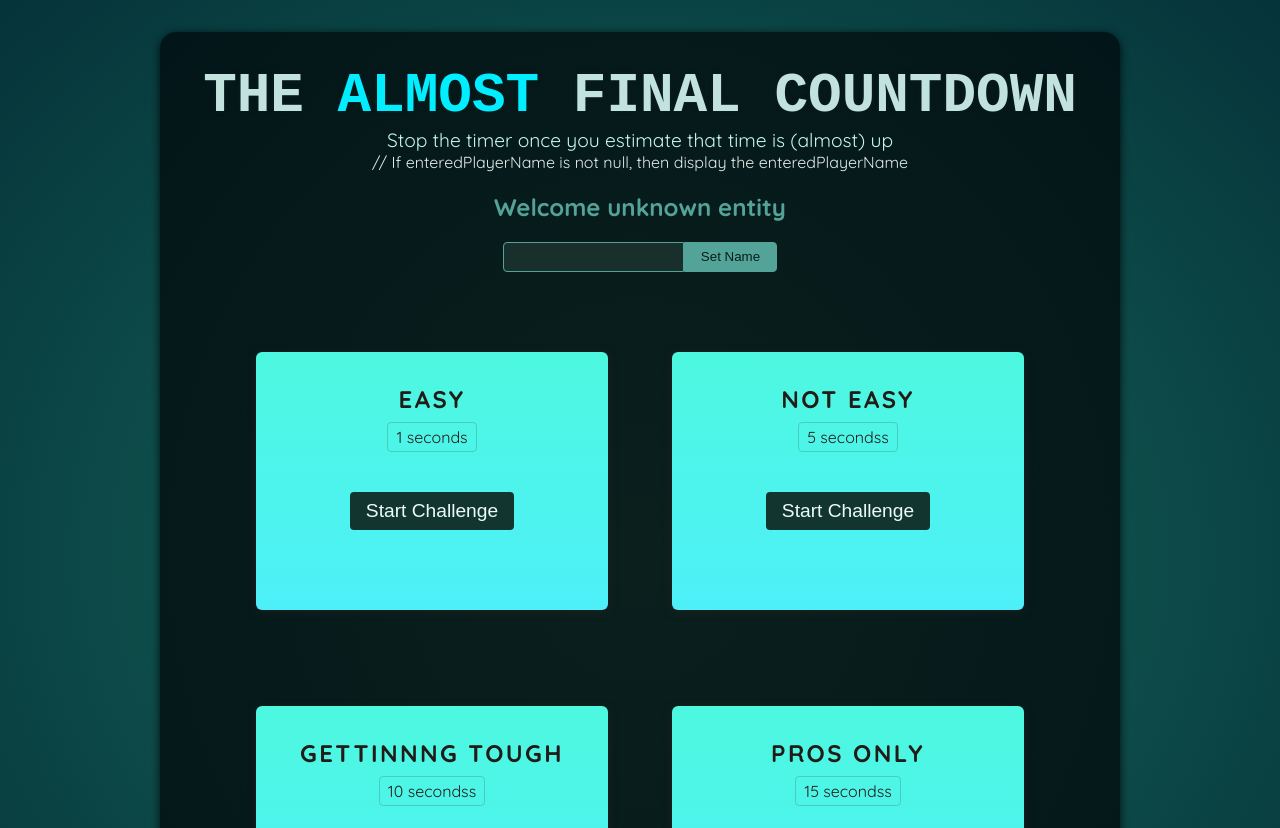
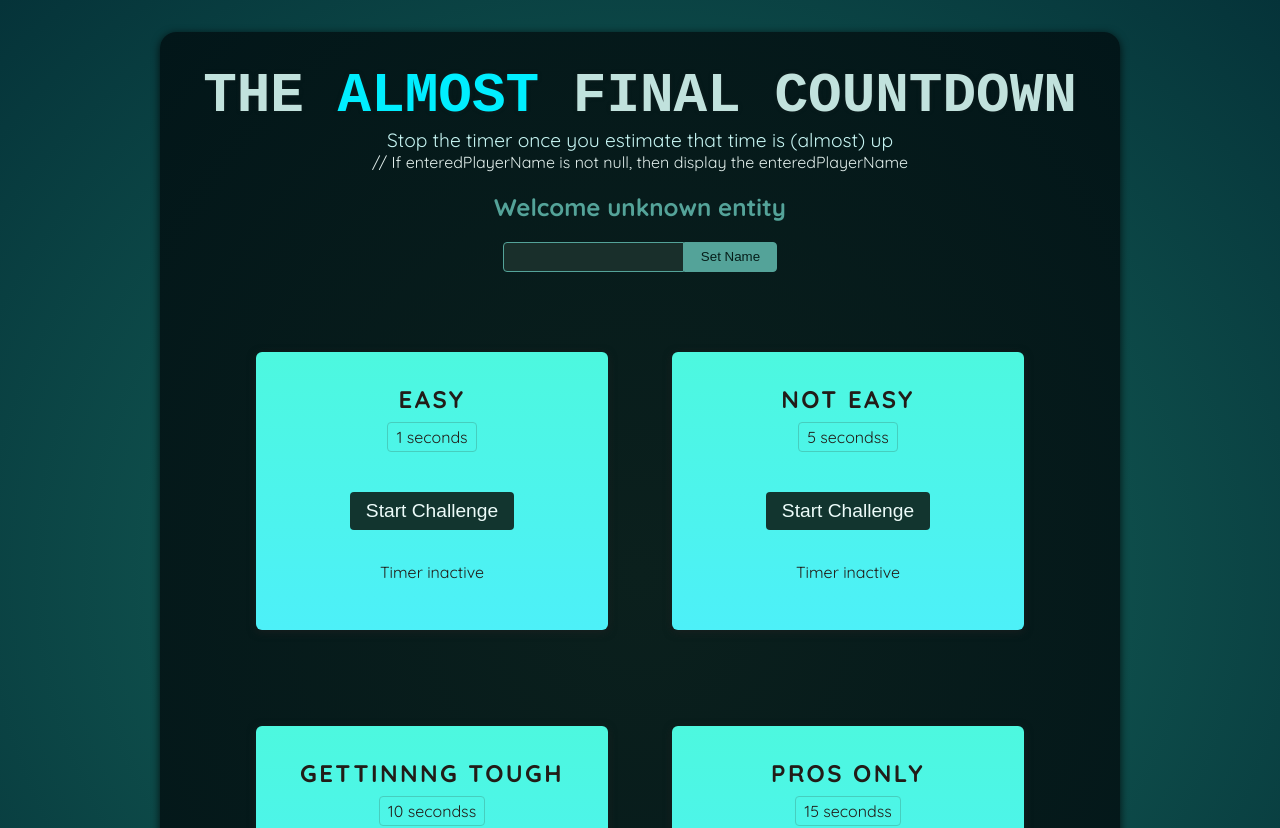
Before and after one commit to AndreaDeBlasio95/react-tutorial-refs-portals, a React (Vite) app: page / in a window 1280 px wide. Shown: the top 828 px of the page. Built offline with nearby package versions, Linux system fonts and the light colour scheme; a web font is replaced by a local one.

Commit message:
continue TimerChallenge

```diff
--- a/src/components/TimerChallenge.jsx
+++ b/src/components/TimerChallenge.jsx
@@ -1,14 +1,31 @@
+import { useState } from "react";
+
 export default function TimerChallenge({ title, targetTime }) {
+  const [timerStarted, setTimerStarted] = useState(false);
+  const [timerExpired, setTimerExpired] = useState(false);
+
+  function handleStart() {
+    setTimeout(() => {
+      setTimerExpired(true);
+    }, targetTime * 1000);
+    setTimerStarted(true);
+  }
+
   return (
     <section className="challenge">
       <h2>{title}</h2>
+      {timerExpired ? <p>Time's up!</p> : null}
       <p className="challenge-time">
         {targetTime} seconds{targetTime > 1 ? "s" : ""}{" "}
       </p>
       <p>
-        <button>Start Challenge</button>
+        <button onClick={handleStart}>
+          {timerStarted ? "Stop" : "Start"} Challenge
+        </button>
       </p>
-      <p></p>
+      <p className={timerStarted ? "active" : undefined}>
+        {timerStarted ? "Timer is running..." : "Timer inactive"}
+      </p>
     </section>
   );
 }
```
